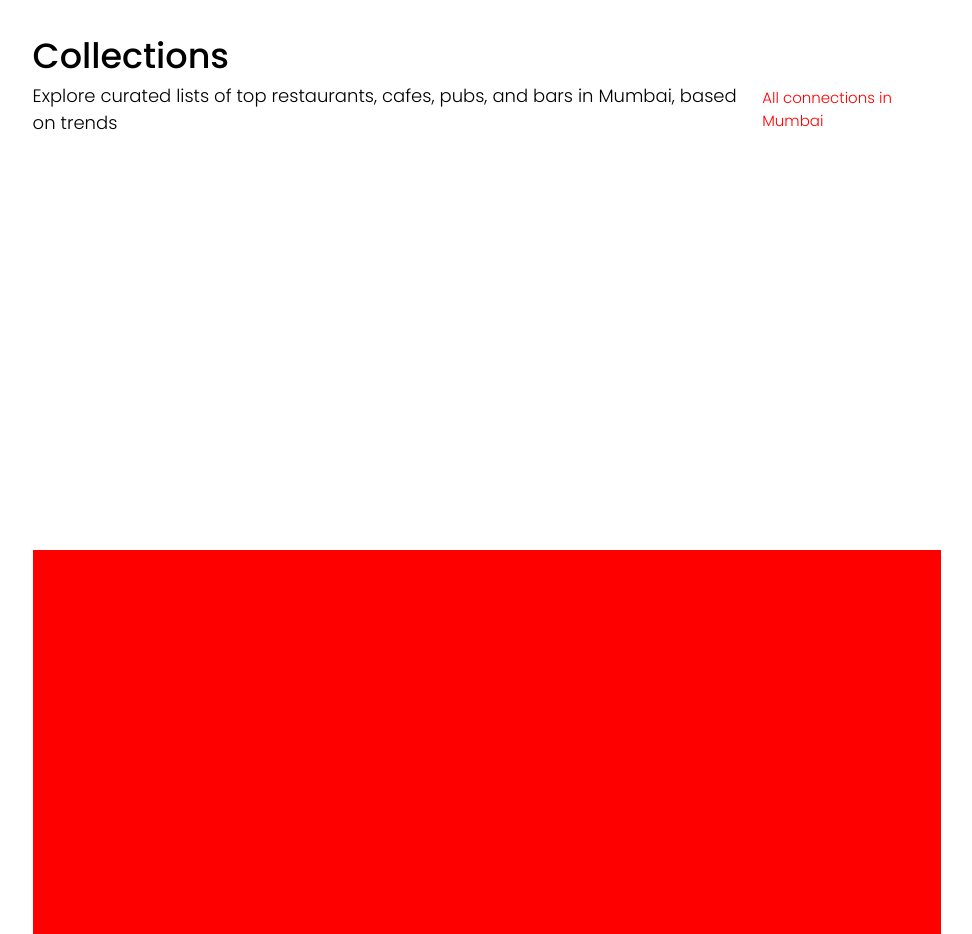
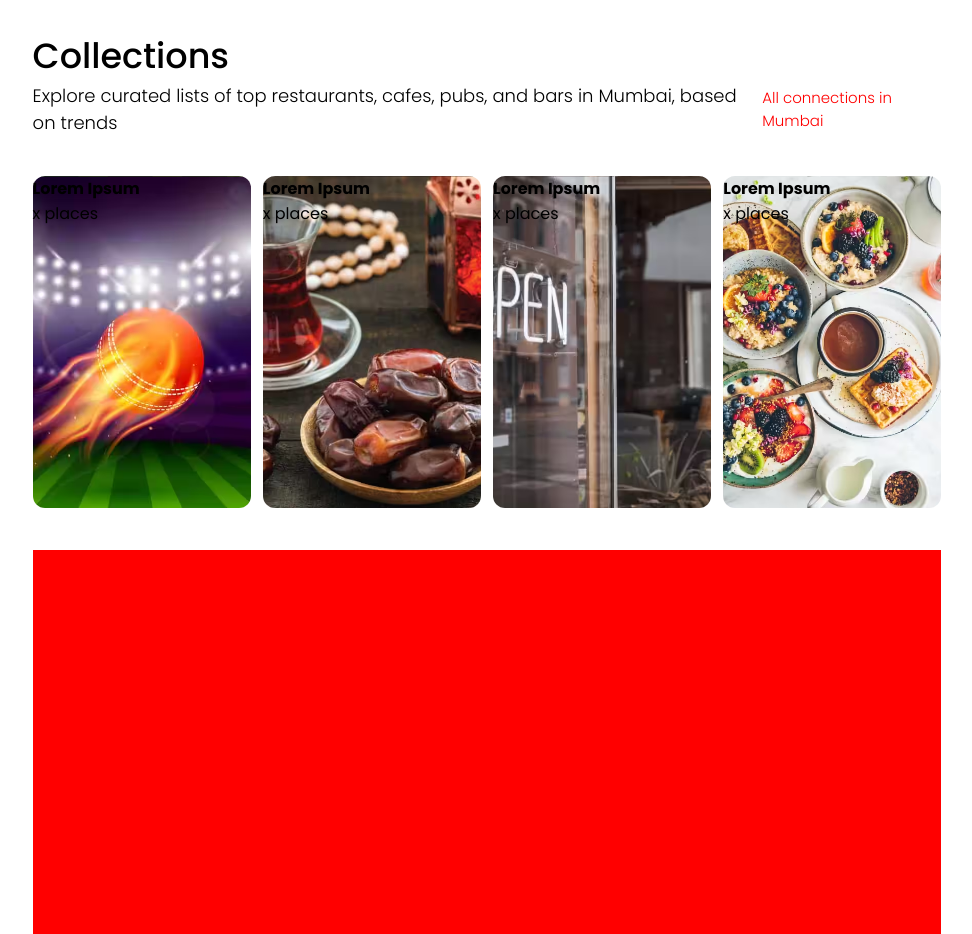
Before and after one commit to DevMewada/ZomatoLandingPage-Static, a plain HTML site: page index.html in a window 1280 px wide. Shown: the part 840-1774 px from the top of the page, without its empty margins (153-1125 px from the left). Drawn offline with Linux system fonts and the light colour scheme.

Commit message:
collections images

```diff
--- a/index.html
+++ b/index.html
@@ -127,7 +127,39 @@
             <a href="#">All connections in Mumbai</a>
           </div>
         </div>
-        <div class="collections_list"></div>
+        <div class="collections_list">
+          <div class="collection_box collection_box_one">
+            <div class="overlay"></div>
+            <div class="collection_box_content">
+              <h4>Lorem Ipsum</h4>
+              <p>x places</p>
+            </div>
+          </div>
+
+          <div class="collection_box collection_box_two">
+            <div class="overlay"></div>
+            <div class="collection_box_content">
+              <h4>Lorem Ipsum</h4>
+              <p>x places</p>
+            </div>
+          </div>
+
+          <div class="collection_box collection_box_three">
+            <div class="overlay"></div>
+            <div class="collection_box_content">
+              <h4>Lorem Ipsum</h4>
+              <p>x places</p>
+            </div>
+          </div>
+
+          <div class="collection_box collection_box_four">
+            <div class="overlay"></div>
+            <div class="collection_box_content">
+              <h4>Lorem Ipsum</h4>
+              <p>x places</p>
+            </div>
+          </div>
+        </div>
       </section>
 
       <section class="localities_container"></section>
--- a/styles.css
+++ b/styles.css
@@ -101,6 +101,7 @@ body{
     align-items: center;
     color: #FF7E8B;
 }
+
 @media only screen and (max-width: 480px) {
     .fa-user{
         display: flex;
@@ -210,7 +211,34 @@ body{
     text-decoration: none;
     color: red;
 }
-
+.collections_list{
+    width: 100%;
+    height: 80%;
+    display: flex;
+    flex-direction: row;
+    justify-content: space-between;
+    align-items: center;
+    flex-wrap: wrap;
+}
+.collection_box{
+    height: 80%;
+    width: 24%;
+    border-radius: 12px;
+    background-position: center;
+    background-size: cover;
+}
+.collection_box_one{
+    background-image: url("./images/collection1.jpg");
+}
+.collection_box_two{
+    background-image: url("./images/collection2.jpg");
+}
+.collection_box_three{
+    background-image: url("./images/collection3.jpg");
+}
+.collection_box_four{
+    background-image: url("./images/collection4.jpg");
+}
 
 
 
```
